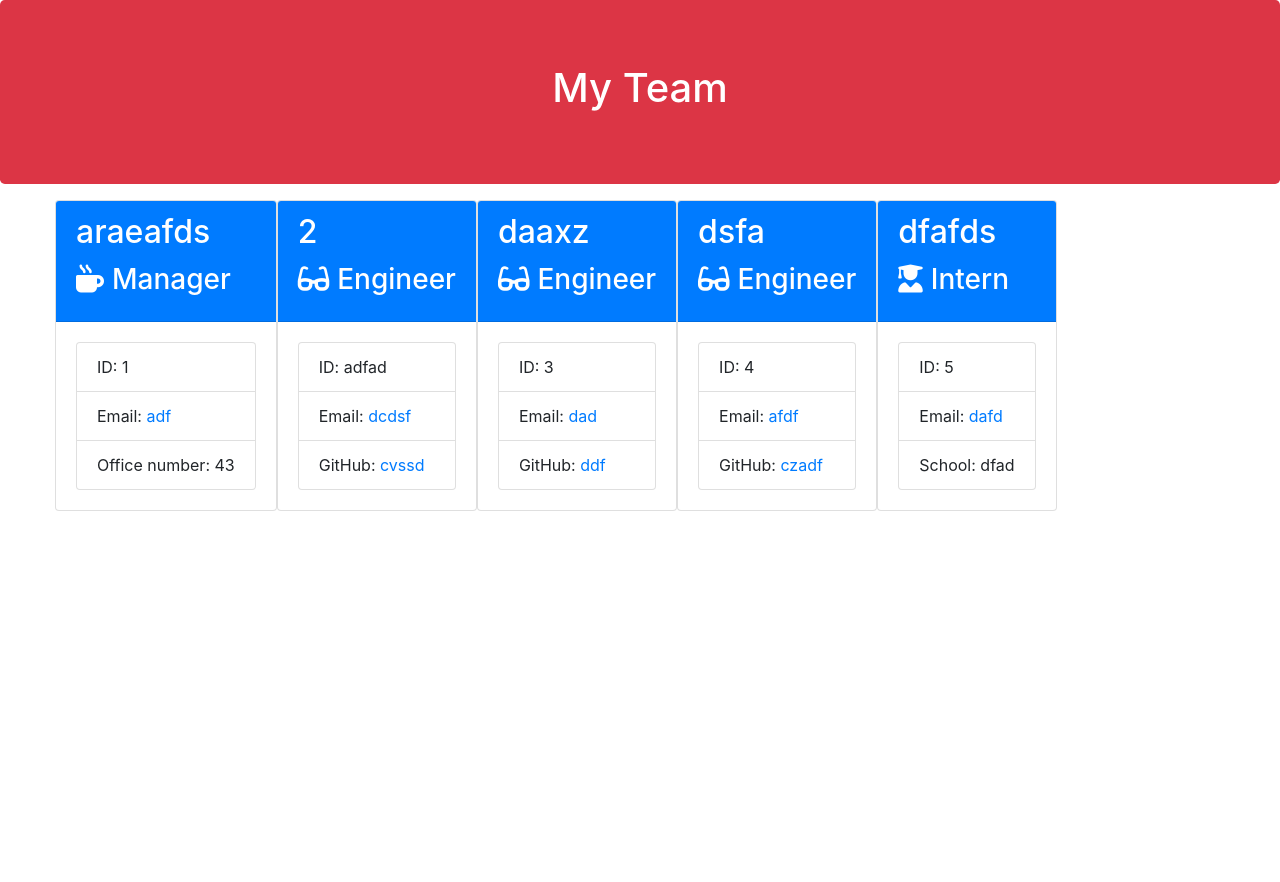
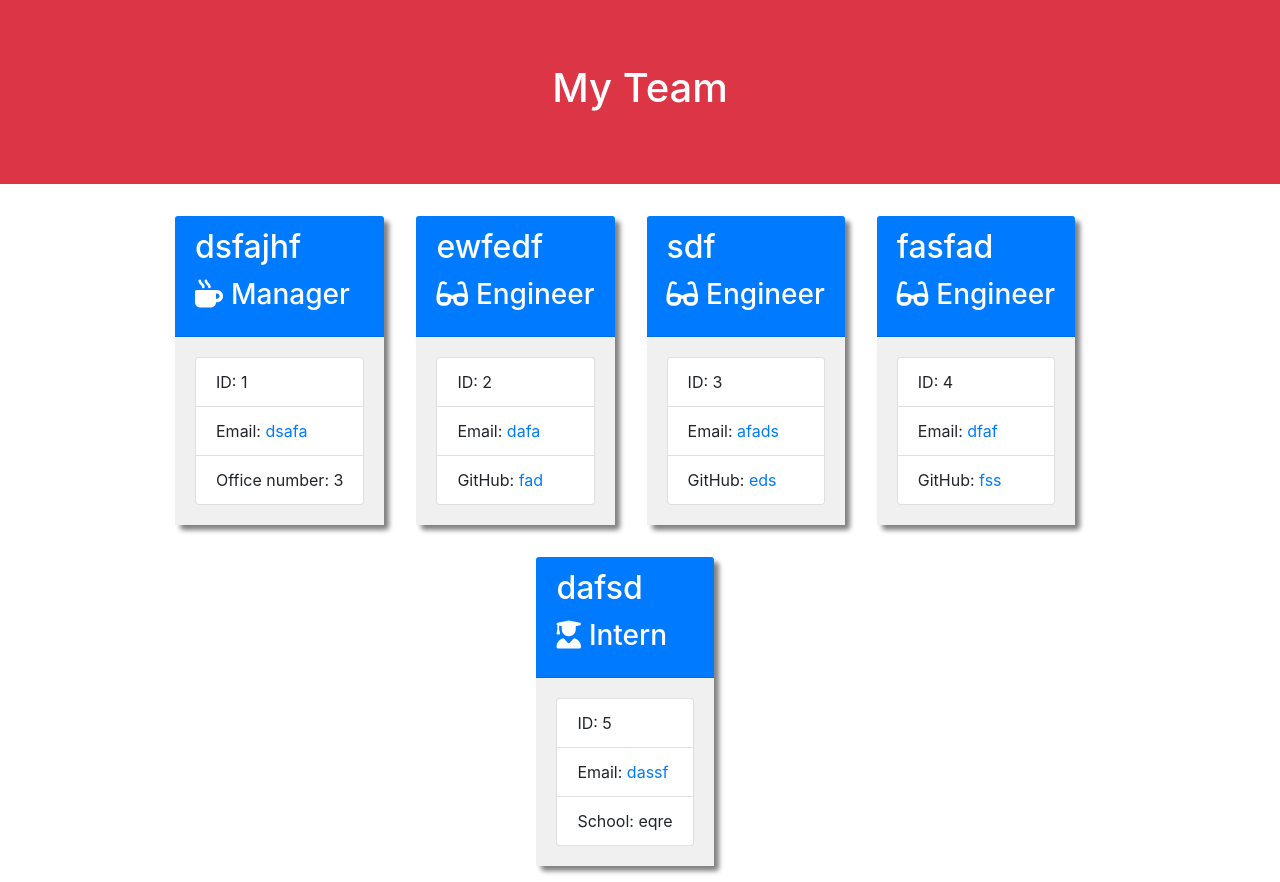
Before and after one commit to veerak21/Team-Profile-Generator, a website: page dist/generated-team.html in a window 1280 px wide. Before the commit the page ends 800 px from the top, so only its background shows below. Drawn offline with nearby package versions, Linux system fonts and the light colour scheme.

Commit message:
css styles added to the application

```diff
--- a/dist/generated-team.html
+++ b/dist/generated-team.html
@@ -21,74 +21,74 @@
     </div>
     <div class="container">
         <div class="row">
-            <div class="row team-area d-flex justify-content-center">
+            <div class="row team-area col-12 d-flex justify-content-center">
 
 <div class="card employee-card">
     <div class="card-header bg-primary text-white">
-        <h2 class="card-title">araeafds</h2>
+        <h2 class="card-title">dsfajhf</h2>
         <h3 class="card-title"><i class="fas fa-mug-hot mr-2"></i>Manager</h3>
     </div>
     <div class="card-body">
         <ul class="list-group">
             <li class="list-group-item">ID: 1</li>
-            <li class="list-group-item">Email: <a href="mailto:adf">adf</a></li>
-            <li class="list-group-item">Office number: 43</li>
+            <li class="list-group-item">Email: <a href="mailto:dsafa">dsafa</a></li>
+            <li class="list-group-item">Office number: 3</li>
         </ul>
     </div>
 </div>
 
 <div class="card employee-card">
     <div class="card-header bg-primary text-white">
-        <h2 class="card-title">2</h2>
+        <h2 class="card-title">ewfedf</h2>
         <h3 class="card-title"><i class="fas fa-glasses mr-2"></i>Engineer</h3>
     </div>
     <div class="card-body">
         <ul class="list-group">
-            <li class="list-group-item">ID: adfad</li>
-            <li class="list-group-item">Email: <a href="mailto:dcdsf">dcdsf</a></li>
-            <li class="list-group-item">GitHub: <a href="https://github.com/cvssd" target="_blank" rel="noopener noreferrer">cvssd</a></li>
+            <li class="list-group-item">ID: 2</li>
+            <li class="list-group-item">Email: <a href="mailto:dafa">dafa</a></li>
+            <li class="list-group-item">GitHub: <a href="https://github.com/fad" target="_blank" rel="noopener noreferrer">fad</a></li>
         </ul>
     </div>
 </div>
 
 <div class="card employee-card">
     <div class="card-header bg-primary text-white">
-        <h2 class="card-title">daaxz</h2>
+        <h2 class="card-title">sdf</h2>
         <h3 class="card-title"><i class="fas fa-glasses mr-2"></i>Engineer</h3>
     </div>
     <div class="card-body">
         <ul class="list-group">
             <li class="list-group-item">ID: 3</li>
-            <li class="list-group-item">Email: <a href="mailto:dad">dad</a></li>
-            <li class="list-group-item">GitHub: <a href="https://github.com/ddf" target="_blank" rel="noopener noreferrer">ddf</a></li>
+            <li class="list-group-item">Email: <a href="mailto:afads">afads</a></li>
+            <li class="list-group-item">GitHub: <a href="https://github.com/eds" target="_blank" rel="noopener noreferrer">eds</a></li>
         </ul>
     </div>
 </div>
 
 <div class="card employee-card">
     <div class="card-header bg-primary text-white">
-        <h2 class="card-title">dsfa</h2>
+        <h2 class="card-title">fasfad</h2>
         <h3 class="card-title"><i class="fas fa-glasses mr-2"></i>Engineer</h3>
     </div>
     <div class="card-body">
         <ul class="list-group">
             <li class="list-group-item">ID: 4</li>
-            <li class="list-group-item">Email: <a href="mailto:afdf">afdf</a></li>
-            <li class="list-group-item">GitHub: <a href="https://github.com/czadf" target="_blank" rel="noopener noreferrer">czadf</a></li>
+            <li class="list-group-item">Email: <a href="mailto:dfaf">dfaf</a></li>
+            <li class="list-group-item">GitHub: <a href="https://github.com/fss" target="_blank" rel="noopener noreferrer">fss</a></li>
         </ul>
     </div>
 </div>
 
 <div class="card employee-card">
     <div class="card-header bg-primary text-white">
-        <h2 class="card-title">dfafds</h2>
+        <h2 class="card-title">dafsd</h2>
         <h3 class="card-title"><i class="fas fa-user-graduate mr-2"></i>Intern</h3>
     </div>
     <div class="card-body">
         <ul class="list-group">
             <li class="list-group-item">ID: 5</li>
-            <li class="list-group-item">Email: <a href="mailto:dafd">dafd</a></li>
-            <li class="list-group-item">School: dfad</li>
+            <li class="list-group-item">Email: <a href="mailto:dassf">dassf</a></li>
+            <li class="list-group-item">School: eqre</li>
         </ul>
     </div>
 </div>
--- a/dist/style.css
+++ b/dist/style.css
@@ -0,0 +1,13 @@
+.jumbotron {
+    border-radius: 0;
+}
+
+.employee-card {
+    box-shadow: 5px 5px 5px gray;
+    margin: 1rem;
+    border: none;
+}
+
+.card-body {
+    background-color: rgb(240, 240, 240);
+}
```
